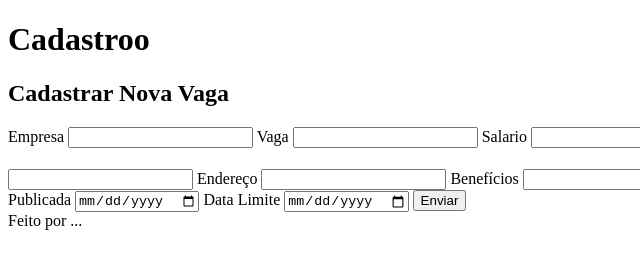
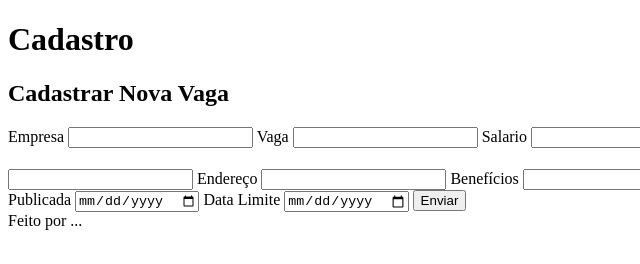
Before and after one commit to rafaelvon1/java_spring_boot, a website: page interface_html/views/cadastro.html in a window 1280 px wide. Shown: the full height of the page, 0-640 px from the left. Drawn offline with Linux system fonts and the light colour scheme.

Commit message:
feature/fix

```diff
--- a/interface_html/views/cadastro.html
+++ b/interface_html/views/cadastro.html
@@ -7,7 +7,7 @@
 </head>
 <body>
     <header>
-        <h1>Cadastroo</h1>
+        <h1>Cadastro</h1>
     </header>
 
     <!---Formulário-->
```
